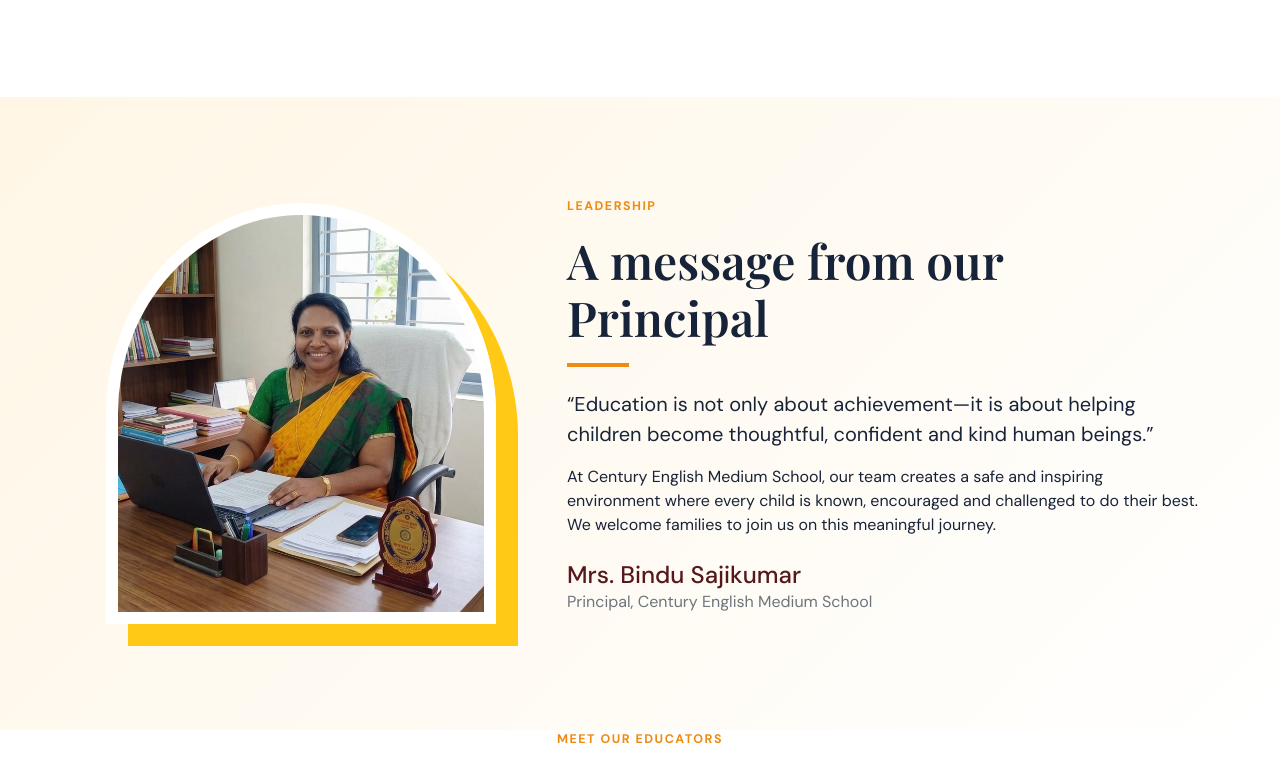
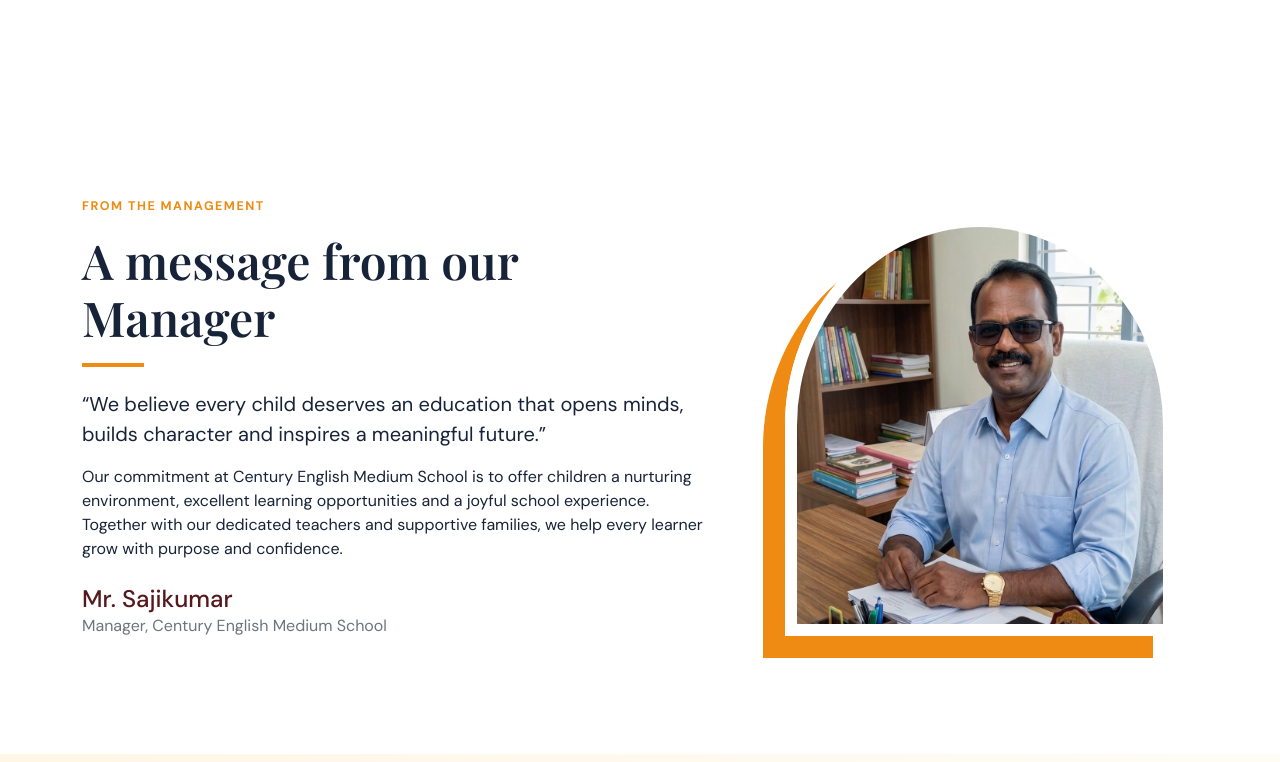
Before and after one commit to sreekanthps28/century, a plain HTML site: page index.html in a window 1280 px wide. Shown: the part 3577-4339 px from the top of the page. Drawn offline with nearby package versions, Linux system fonts and the light colour scheme.

Commit message:
Manager Section Added

```diff
--- a/css/style.css
+++ b/css/style.css
@@ -43,6 +43,8 @@
     .gallery-item { overflow:hidden; position:relative; }
     .gallery-item:hover .gallery-img { transform:scale(1.06); }
     .gallery-caption { position:absolute; inset:auto 0 0; padding:30px 22px 18px; color:#fff; font-weight:700; background:linear-gradient(transparent,rgba(19,29,44,.85)); }
+    .manager { background:#fff; }
+    .manager-photo { width:100%; max-width:390px; aspect-ratio:1/1.08; object-fit:cover; border-radius:50% 50% 0 0; border:12px solid #fff; box-shadow:-22px 22px 0 var(--orange); }
     .principal { background:linear-gradient(135deg,#fff6e5,#fff); }
     .principal-photo { width:100%; max-width:390px; aspect-ratio:1/1.08; object-fit:cover; border-radius:50% 50% 0 0; border:12px solid #fff; box-shadow:22px 22px 0 var(--sun); }
     .teacher { background:#fff; text-align:center; height:100%; box-shadow:0 6px 22px rgba(30,30,30,.06); overflow:hidden; }
--- a/index.html
+++ b/index.html
@@ -80,6 +80,8 @@
     <section class="campus-banner py-5" id="campus"><div class="container"><div class="row text-center g-4"><div class="col-6 col-lg-3 stat"><b>500+</b><span>Happy Learners</span></div><div class="col-6 col-lg-3 stat"><b>35+</b><span>Dedicated Educators</span></div><div class="col-6 col-lg-3 stat"><b>12</b><span>Co-curricular Clubs</span></div><div class="col-6 col-lg-3 stat"><b>1</b><span>Warm School Family</span></div></div></div></section>
     <!-- Section - Gallery -->
     <section class="section-pad" id="gallery"><div class="container"><div class="text-center mb-5"><p class="section-kicker">Life at Century</p><h2>Our school in moments</h2><p class="text-secondary mb-0">Learning, friendship and joyful memories across campus.</p></div><div class="row g-3"><div class="col-md-6"><div class="gallery-item"><img class="gallery-img" style="height:560px" src="images/Gallery5.jpeg" alt="Students learning in a classroom"><div class="gallery-caption">Bright classrooms, bigger ideas</div></div></div><div class="col-md-6"><div class="row g-3"><div class="col-6"><div class="gallery-item"><img class="gallery-img" src="images/gallery1.jpg" alt="Achievements"><div class="gallery-caption">Achievements</div></div></div><div class="col-6"><div class="gallery-item"><img class="gallery-img" src="images/Gallery6.jpg" alt="Students collaborating"><div class="gallery-caption">Learning together</div></div></div><div class="col-6"><div class="gallery-item"><img class="gallery-img" src="images/Gallery4.jpeg" alt="School activity"><div class="gallery-caption">Creative expression</div></div></div><div class="col-6"><div class="gallery-item"><img class="gallery-img" src="images/gallery2.jpeg" alt="Children playing"><div class="gallery-caption">Play & friendship</div></div></div></div></div></div></div></section>
+    <!-- Section - Team - Manager -->
+    <section class="manager section-pad" id="team"><div class="container"><div class="row align-items-center g-5"><div class="col-lg-7 order-2 order-lg-1"><p class="section-kicker">From the Management</p><h2 class="display-5">A message from our Manager</h2><div class="title-rule"></div><p class="lead">“We believe every child deserves an education that opens minds, builds character and inspires a meaningful future.”</p><p>Our commitment at Century English Medium School is to offer children a nurturing environment, excellent learning opportunities and a joyful school experience. Together with our dedicated teachers and supportive families, we help every learner grow with purpose and confidence.</p><h4 class="mt-4 mb-0" style="color:var(--wine)">Mr. Sajikumar</h4><p class="text-secondary">Manager, Century English Medium School</p></div><div class="col-lg-5 text-center order-1 order-lg-2"><img class="manager-photo" src="images/manager.jpg" alt="School manager"></div></div></div></section>
     <!-- Section - Team - Principal -->
     <section class="principal section-pad" id="team"><div class="container"><div class="row align-items-center g-5"><div class="col-lg-5 text-center"><img class="principal-photo" src="images/principal.jpg" alt="School principal"></div><div class="col-lg-7"><p class="section-kicker">Leadership</p><h2 class="display-5">A message from our Principal</h2><div class="title-rule"></div><p class="lead">“Education is not only about achievement—it is about helping children become thoughtful, confident and kind human beings.”</p><p>At Century English Medium School, our team creates a safe and inspiring environment where every child is known, encouraged and challenged to do their best. We welcome families to join us on this meaningful journey.</p><h4 class="mt-4 mb-0" style="color:var(--wine)">Mrs. Bindu Sajikumar</h4><p class="text-secondary">Principal, Century English Medium School</p></div></div></div></section>
     <!-- Section - Team - Teachers -->
```
Also changed, not shown: images/manager.jpg (added).
